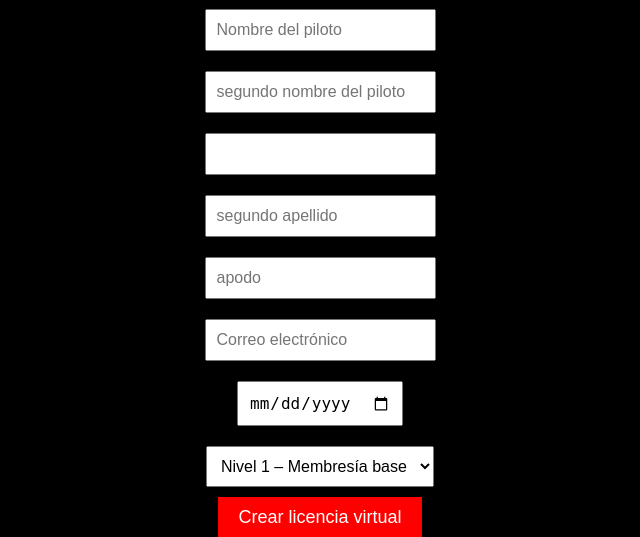
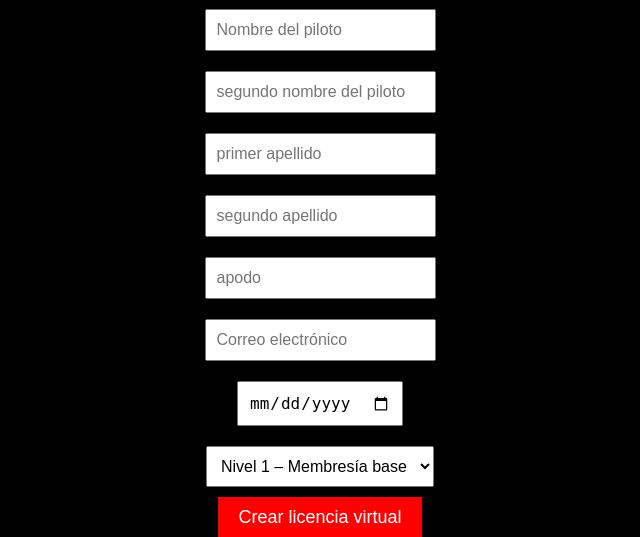
Before and after one commit to Box47racinglab/Box47racinglab, a Flask app: page / in a window 1280 px wide. Shown: the part 109-646 px from the top of the page, without its empty margins (320-960 px from the left). Run offline with Flask 3, Linux system fonts and the light colour scheme.

Commit message:
Update registro.html

```diff
--- a/templates/registro.html
+++ b/templates/registro.html
@@ -35,7 +35,7 @@
 
         <input name="nombre" placeholder="Nombre del piloto" required><br>
         <input name="segundo nombre" placeholder="segundo nombre del piloto" optional><br>
-        <input name="primer apellido" placeholde="primer apellido" required><br>
+        <input name="primer apellido" placeholder="primer apellido" required><br>
         <input name="segundo apellido" placeholder="segundo apellido" optional><br>
         <input name="apodo" type="text" placeholder="apodo" required><br>
         <input name="correo" type="email" placeholder="Correo electrónico" required><br>
```
